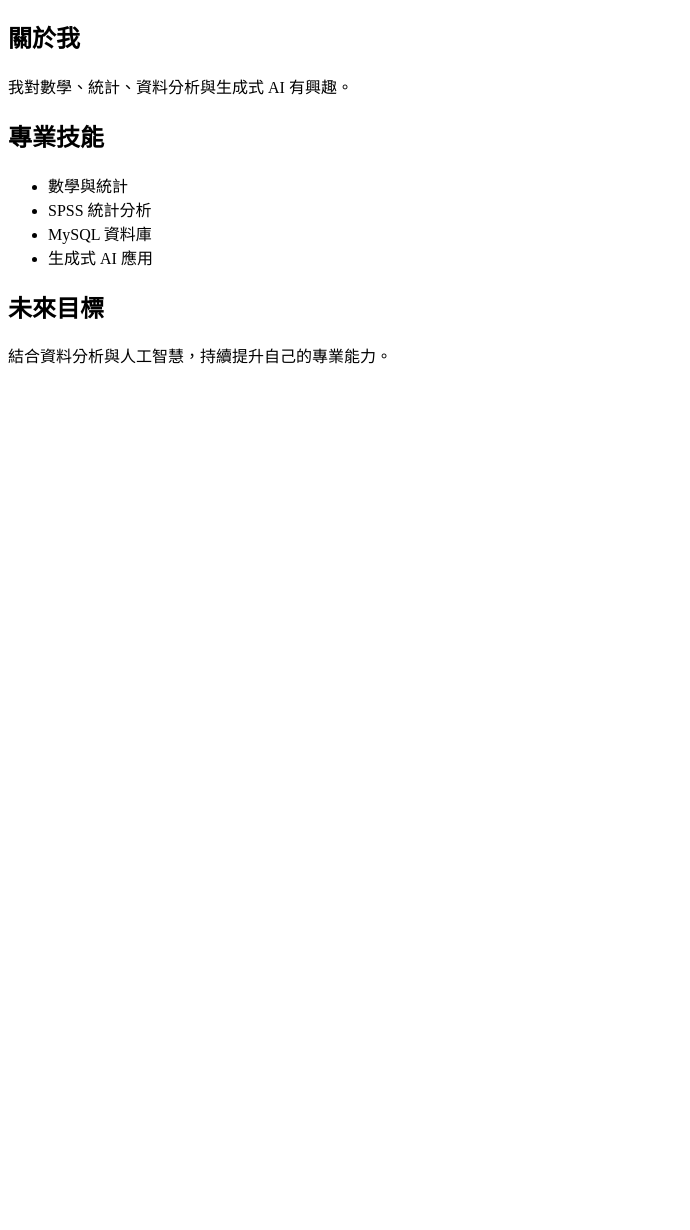
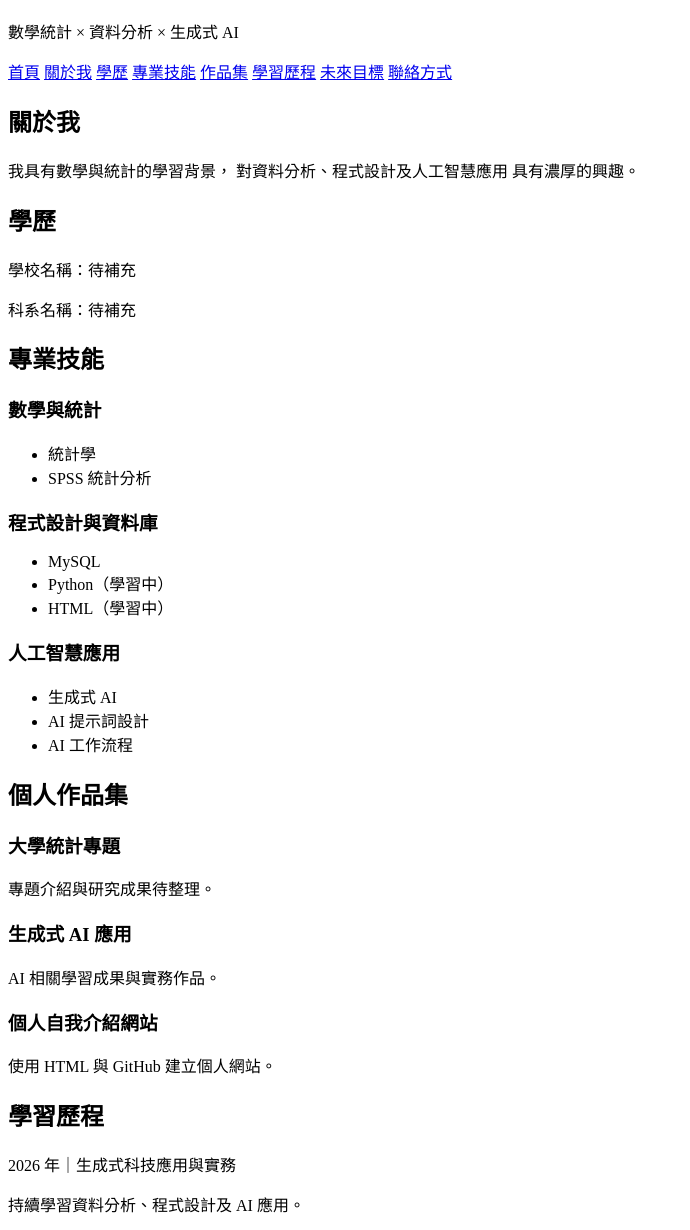
Before and after one commit to samuelshyu/my-portfolio, a plain HTML site: page index.html in a window 1280 px wide. Shown: the part 70-1300 px from the top of the page, without its empty margins (0-690 px from the left). Before the commit the page ends 800 px from the top, so only its background shows below. Drawn offline with Linux system fonts and the light colour scheme.

Commit message:
Add personal portfolio content

```diff
--- a/index.html
+++ b/index.html
@@ -9,21 +9,107 @@
 
 <body>
 
+    <!-- 網站頁首 -->
+    <header id="home">
         <h1>歡迎來到我的個人網站</h1>
+        <p>數學統計 × 資料分析 × 生成式 AI</p>
+    </header>
 
+    <!-- 網站導覽列 -->
+    <nav>
+        <a href="#home">首頁</a>
+        <a href="#about">關於我</a>
+        <a href="#education">學歷</a>
+        <a href="#skills">專業技能</a>
+        <a href="#portfolio">作品集</a>
+        <a href="#learning">學習歷程</a>
+        <a href="#goals">未來目標</a>
+        <a href="#contact">聯絡方式</a>
+    </nav>
+
+    <!-- 網站主要內容 -->
+    <main>
+
+        <section id="about">
             <h2>關於我</h2>
-    <p>我對數學、統計、資料分析與生成式 AI 有興趣。</p>
+            <p>
+                我具有數學與統計的學習背景，
+                對資料分析、程式設計及人工智慧應用
+                具有濃厚的興趣。
+            </p>
+        </section>
 
+        <section id="education">
+            <h2>學歷</h2>
+            <p>學校名稱：待補充</p>
+            <p>科系名稱：待補充</p>
+        </section>
+
+        <section id="skills">
             <h2>專業技能</h2>
+
+            <h3>數學與統計</h3>
             <ul>
-        <li>數學與統計</li>
+                <li>統計學</li>
                 <li>SPSS 統計分析</li>
-        <li>MySQL 資料庫</li>
-        <li>生成式 AI 應用</li>
             </ul>
 
+            <h3>程式設計與資料庫</h3>
+            <ul>
+                <li>MySQL</li>
+                <li>Python（學習中）</li>
+                <li>HTML（學習中）</li>
+            </ul>
+
+            <h3>人工智慧應用</h3>
+            <ul>
+                <li>生成式 AI</li>
+                <li>AI 提示詞設計</li>
+                <li>AI 工作流程</li>
+            </ul>
+        </section>
+
+        <section id="portfolio">
+            <h2>個人作品集</h2>
+
+            <h3>大學統計專題</h3>
+            <p>專題介紹與研究成果待整理。</p>
+
+            <h3>生成式 AI 應用</h3>
+            <p>AI 相關學習成果與實務作品。</p>
+
+            <h3>個人自我介紹網站</h3>
+            <p>使用 HTML 與 GitHub 建立個人網站。</p>
+        </section>
+
+        <section id="learning">
+            <h2>學習歷程</h2>
+            <p>2026 年｜生成式科技應用與實務</p>
+            <p>持續學習資料分析、程式設計及 AI 應用。</p>
+        </section>
+
+        <section id="goals">
             <h2>未來目標</h2>
-    <p>結合資料分析與人工智慧，持續提升自己的專業能力。</p>
+            <p>
+                結合數學、統計、資料分析與人工智慧，
+                培養跨領域的專業能力，
+                並將所學應用於實際工作。
+            </p>
+        </section>
+
+        <section id="contact">
+            <h2>聯絡方式</h2>
+            <a href="https://github.com/samuelshyu">
+                我的 GitHub
+            </a>
+        </section>
+
+    </main>
+
+    <!-- 網站頁尾 -->
+    <footer>
+        <p>Copyright © 2026 Personal Portfolio</p>
+    </footer>
 
 </body>
 
```
Lines whose indentation alone changed are shown as unchanged.
